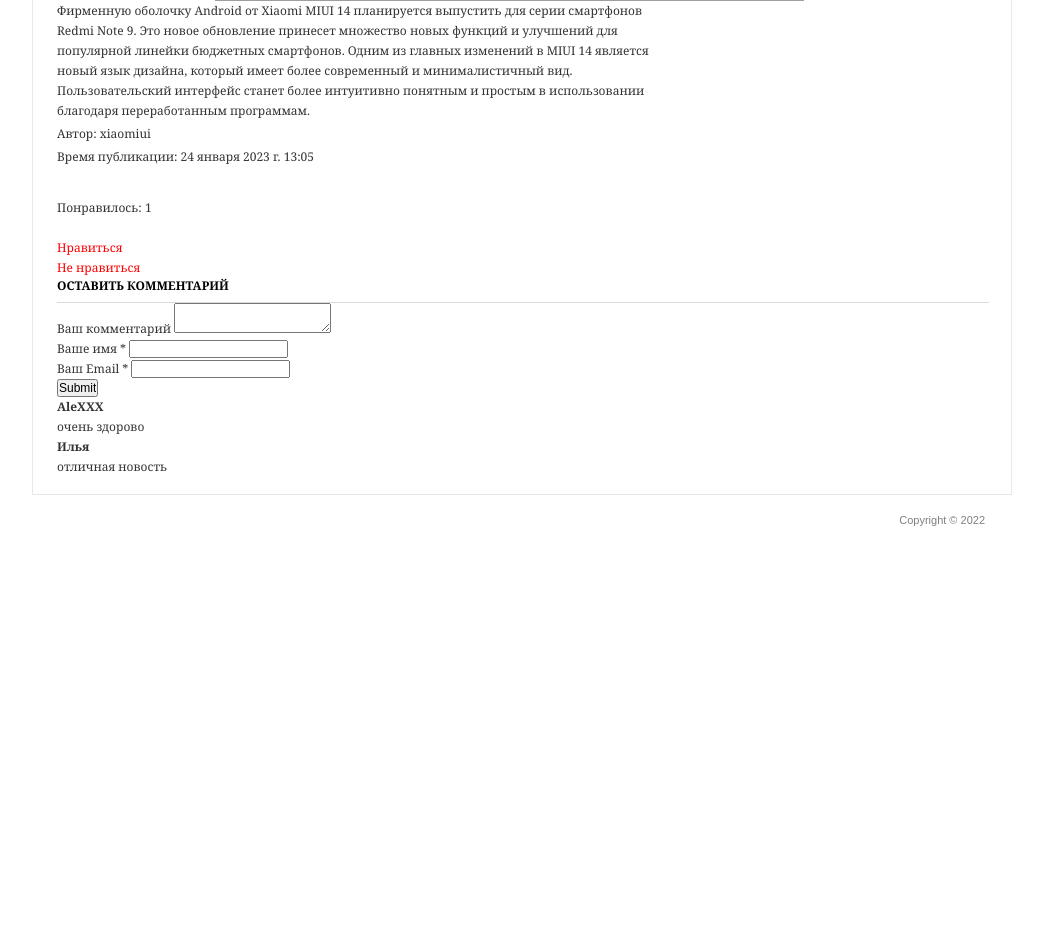
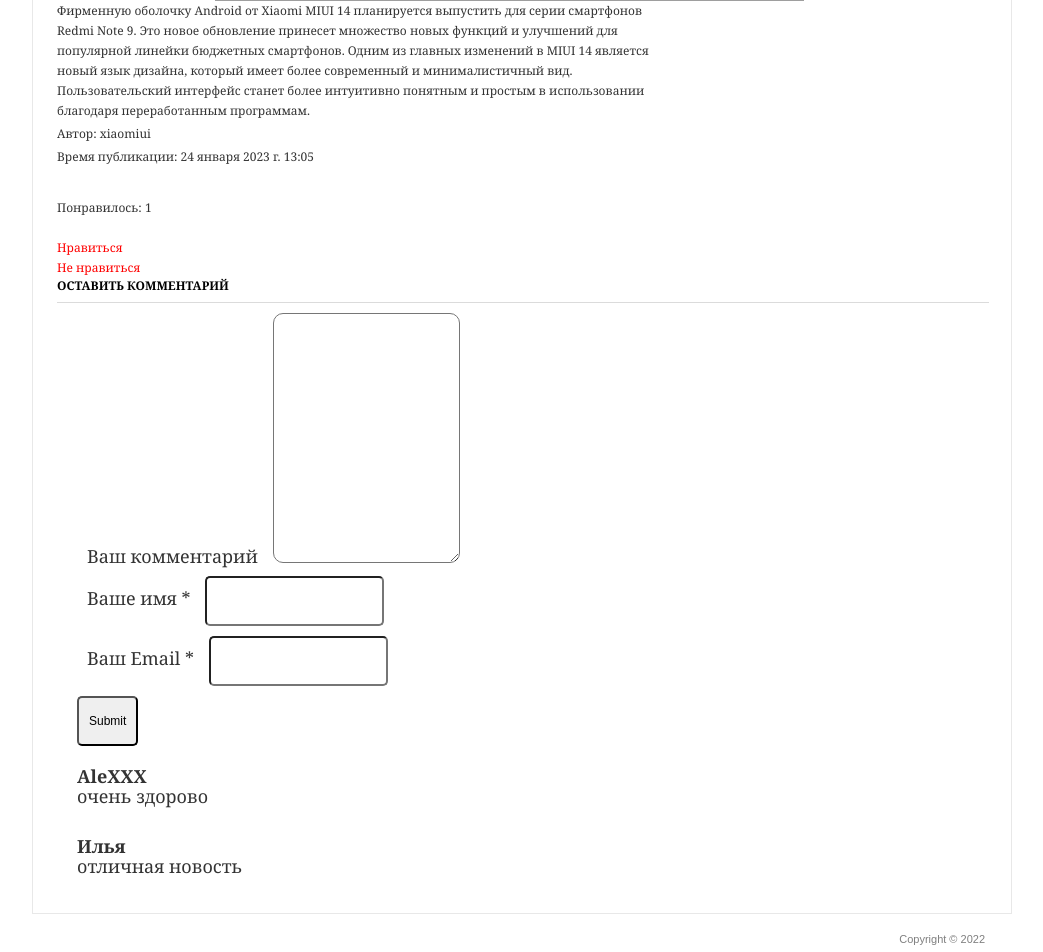
Before and after one commit to YehorBedov/django_training_website_02, a Django app: page /1/ in a window 1280 px wide. Shown: the part 575-1527 px from the top of the page, without its empty margins (118-1161 px from the left). Before the commit the page ends 1101 px from the top, so only its background shows below. Run offline with Django 4.2, Linux system fonts and the light colour scheme; data comes from the database, SQL or seed files in the repository; grey boxes are pictures that could not be loaded.

Commit message:
6th commit - style.css

```diff
--- a/myblog/static/css/style.css
+++ b/myblog/static/css/style.css
@@ -65,3 +65,37 @@
 
 #footer { font-family: Arial, sans-serif; font-size: 11px; line-height: 14px; color: #7f7f7f; padding: 18px 27px 20px 38px; }
 #footer a{ color: #7f7f7f; }
+
+.form-comment {
+    font-size: 18px;
+}
+
+.form-comment label {
+    margin: 10px 10px;
+}
+
+.form-comment input {
+    border-radius: 5px;
+    padding: 10px;
+    height: 50px;
+    weight: 2500px;
+}
+
+.form-comment textarea {
+    border-radius: 10px;
+    padding: 15px;
+    height: 250px;
+    weight: 100%;
+    resize: vertical;
+}
+
+.form-comment div {
+    margin: 10px;
+}
+
+.view-comment {
+    padding: 10px;
+    margin: 10px;
+    font-size: 18px;
+    border-radius: 5px;
+}
```
